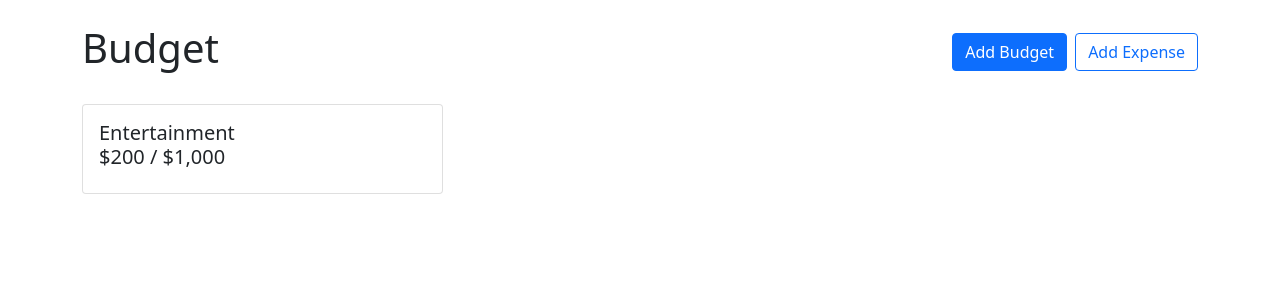
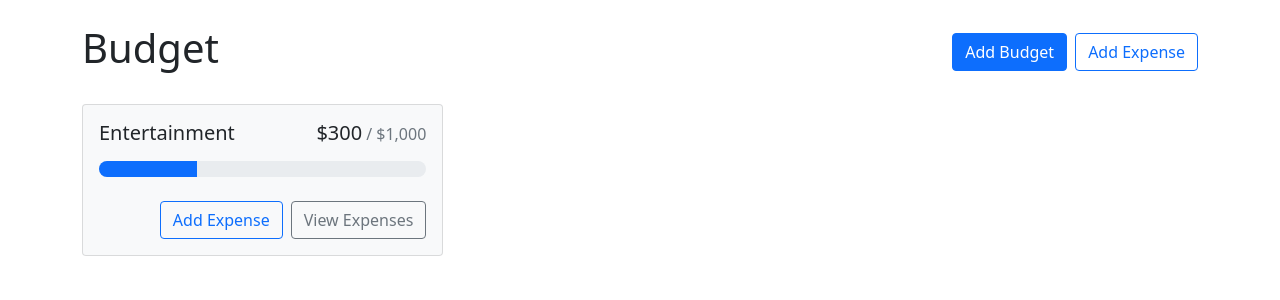
Before and after one commit to HF77554/React_budgetApp, a React (Create React App) app: page / in a window 1280 px wide. Shown: the top 300 px of the page. Built offline with nearby package versions, Linux system fonts and the light colour scheme.

Commit message:
set up a context provider that will use useContext and custom hooks to give all elements of app access to main props

```diff
--- a/src/App.js
+++ b/src/App.js
@@ -1,3 +1,5 @@
+import './index.css';
+
 import Container from 'react-bootstrap/Container'
 import Stack from 'react-bootstrap/Stack'
 import Button from 'react-bootstrap/Button'
@@ -11,19 +13,11 @@
         <Button variant='primary'>Add Budget</Button>
         <Button variant='outline-primary'>Add Expense</Button>
       </Stack>
-      <div
-          style={{
-            display: "grid",
-            gridTemplateColumns: "repeat(auto-fill, minmax(300px, 1fr))",
-            gap: "1rem",
-            alignItems: "flex-start",
-          }}
-      >
-        <BudgetCard name='Entertainment' amount={200} max={1000}></BudgetCard>
+      <div className='custom_card_grid'>
+        <BudgetCard name='Entertainment' amount={300} max={1000} gray></BudgetCard>
       </div>
     </Container>
   );
 }
 
 export default App;
-//<BudgetCard name='Entertainment' amount={200} max={1000}></BudgetCard>
--- a/src/components/BudgetCard.jsx
+++ b/src/components/BudgetCard.jsx
@@ -1,14 +1,31 @@
-import Card from 'react-bootstrap/Card'
-import {currencyFormatter} from '../utilities/Utilities'
+import { Card, ProgressBar, Stack, Button } from 'react-bootstrap'
+import {currencyFormatter, getProgressBarVariant} from '../utilities/Utilities'
 
-const BudgetCard = ({name, amount, max}) => {
+const BudgetCard = ({name, amount, max, gray}) => {
+    const classNames = []
+
+    if(amount > max) {
+        classNames.push("bg-danger", "bg-opacity-10")
+    } else if(gray) {
+        classNames.push('bg-light')
+    }
+
     return (
-        <Card>
+        <Card className={classNames.join(" ")}>
             <Card.Body>
-                <Card.Title>
-                    <div>{name}</div>
-                    <div>{currencyFormatter.format(amount)} / {currencyFormatter.format(max)}</div>
+                <Card.Title className='d-flex justify-content-between align-items-baseline mb-3'>
+                    <div className='me-2'>{name}</div>
+                    <div className='d-flex align-items-baseline fw-normal'>{currencyFormatter.format(amount)}
+                        <span className='text-muted fs-6 ms-1'>
+                            / {currencyFormatter.format(max)}
+                        </span>
+                    </div>
                 </Card.Title>
+                <ProgressBar className='rounded-pill' variant={getProgressBarVariant( { amount, max } )} min={0} now={amount} max={max}/>
+                <Stack direction='horizontal' gap='2' className='mt-4'>
+                    <Button variant='outline-primary' className='ms-auto'>Add Expense</Button>
+                    <Button variant='outline-secondary'>View Expenses</Button>
+                </Stack>
             </Card.Body>
         </Card>
     )
--- /dev/null
+++ b/src/contexts/BudgetContext.jsx
@@ -0,0 +1,49 @@
+import React, {useContext, useState} from "react"
+
+const BudgetsContext = React.createContext()
+
+export function useBudgets() {
+    return useContext(BudgetsContext)
+}
+
+export const BudgetsProvider = ( {children} ) =>{
+    const [budgets, setBudgets] = useState([])
+
+    const [expenses, setExpenses] = useState([])
+
+    function getBudgetExpenses(){
+
+    }
+
+    function addExpense(){
+
+    }
+
+    function addBudget(){
+
+    }
+
+    function deleteBudget(){
+
+    }
+
+    function deleteExpanse(){
+
+    }
+
+    return (
+        <BudgetsContext.Provider value={
+            {
+                budgets,
+                expenses,
+                getBudgetExpenses,
+                addExpense,
+                addBudget,
+                deleteBudget,
+                deleteExpanse
+            }
+        }>
+            {children}
+        </BudgetsContext.Provider>
+    )
+}
--- a/src/index.css
+++ b/src/index.css
@@ -11,3 +11,10 @@
   font-family: source-code-pro, Menlo, Monaco, Consolas, 'Courier New',
     monospace;
 }
+
+.custom_card_grid {
+  display: grid;
+  grid-template-columns: repeat(auto-fill, minmax(300px, 1fr));
+  gap: 1rem;
+  align-items: flex-start;
+}
--- a/src/index.js
+++ b/src/index.js
@@ -3,11 +3,14 @@
 import './index.css';
 import App from './App';
 import 'bootstrap/dist/css/bootstrap.min.css';
+import {BudgetsProvider} from './contexts/BudgetContext'
 
 
 ReactDOM.render(
   <React.StrictMode>
-    <App />
+    <BudgetsProvider>
+      <App />
+    </BudgetsProvider>
   </React.StrictMode>,
   document.getElementById('root')
 );
--- a/src/utilities/Utilities.jsx
+++ b/src/utilities/Utilities.jsx
@@ -3,3 +3,13 @@
     style: "currency",
     minimumFractionDigits: 0
 })
+
+export const getProgressBarVariant = ({amount, max}) => {
+    const ratio = amount / max
+    console.log(amount)
+    console.log(ratio)
+
+    if (ratio < 0.5) return 'primary'
+    if (ratio < 0.75) return 'warning'
+    return 'danger'
+}
```
Also changed, not shown: 1 other file (tests, documents, lock files or other folders).
